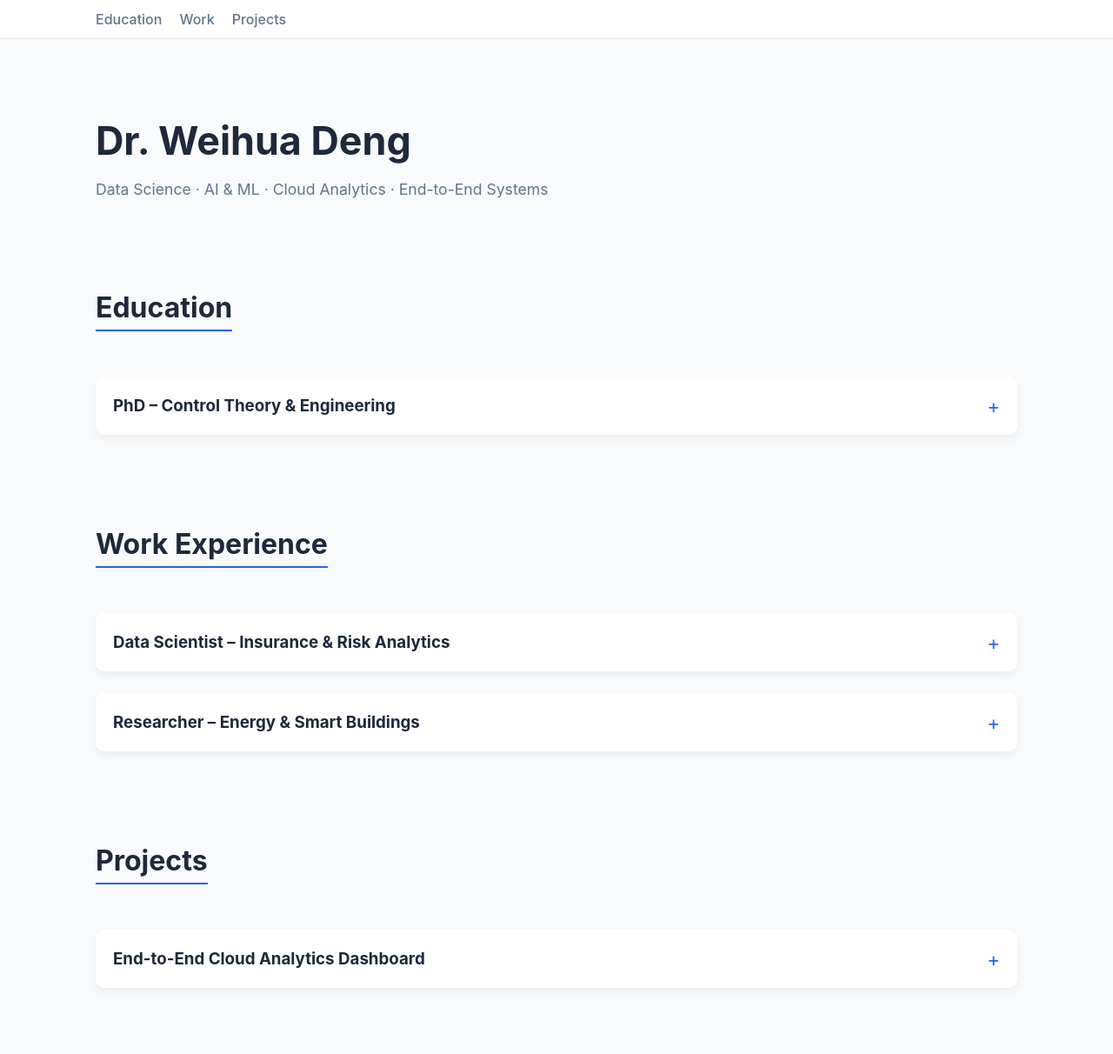
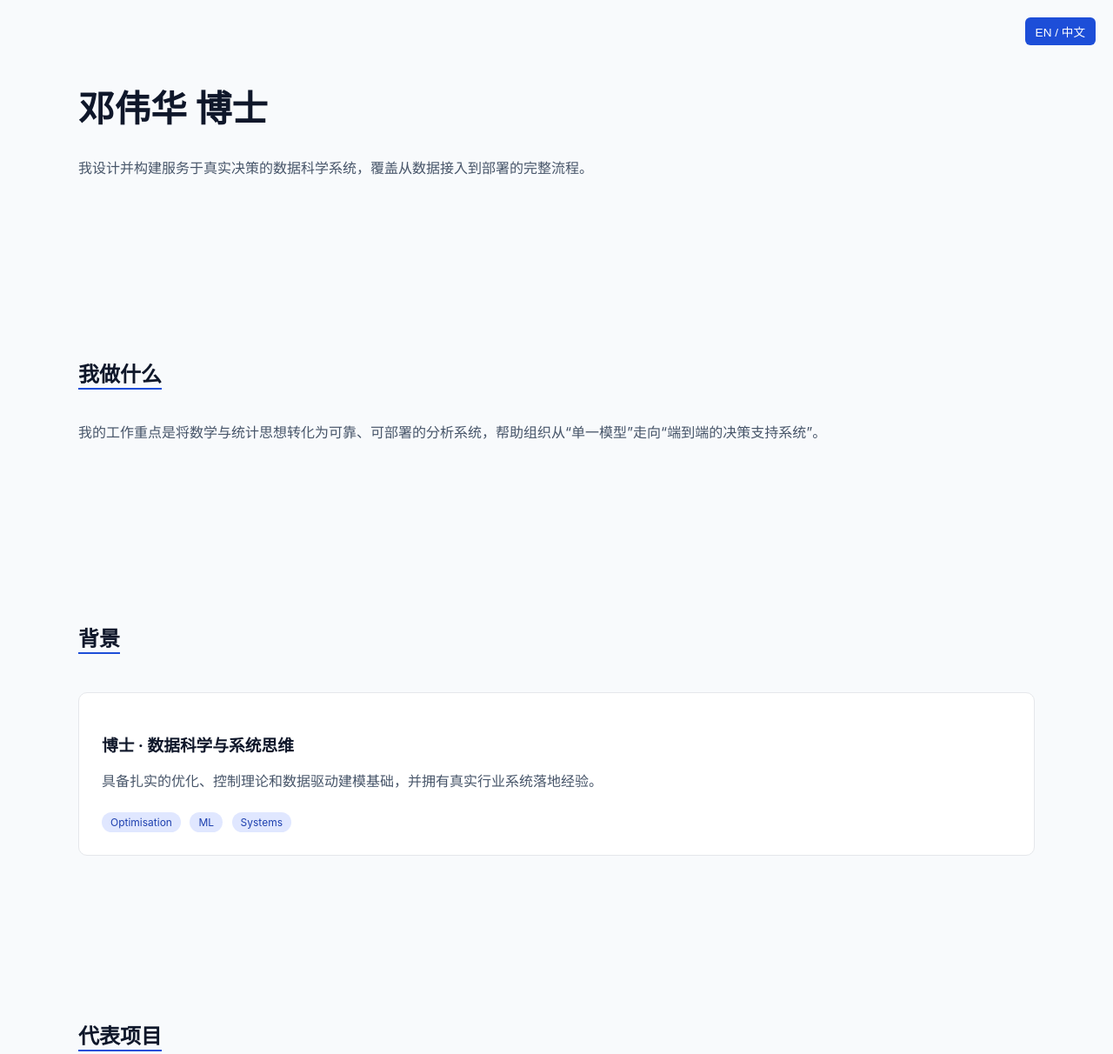
Before and after one commit to deng0529/deng0529.github.io, a plain HTML site: page index.html in a window 1280 px wide. Shown: the top 1212 px of the page at 87% size. Drawn offline with Linux system fonts and the light colour scheme.

Commit message:
Update index.html

```diff
--- a/index.html
+++ b/index.html
@@ -2,30 +2,19 @@
 <html lang="en">
 <head>
   <meta charset="UTF-8" />
-  <title>Dr. Weihua Deng | Data Science & AI Systems</title>
+  <title>Dr. Weihua Deng | Data Science & Analytics Systems</title>
 
-  <!-- SEO -->
-  <meta name="description" content="Dr. Weihua Deng – Data Science, Control Optimization, AI Application, Visualization and End-to-End Systems" />
   <meta name="viewport" content="width=device-width, initial-scale=1.0" />
-
-  <!-- Social Preview -->
-  <meta property="og:title" content="Dr. Weihua Deng – Data Science & AI Systems" />
-  <meta property="og:description" content="Education, industry experience, and real-world data science systems." />
-  <meta property="og:type" content="website" />
-  <meta property="og:url" content="https://deng0529.github.io" />
+  <meta name="description" content="Industry-focused data science systems, analytics dashboards, and AI-assisted decision tools." />
 
   <style>
     :root {
-      --primary: #2563eb;
-      --secondary: #0f172a;
+      --primary: #1d4ed8;
       --bg: #f8fafc;
       --card: #ffffff;
-      --text: #1e293b;
-      --muted: #64748b;
-    }
-
-    * {
-      box-sizing: border-box;
+      --text: #0f172a;
+      --muted: #475569;
+      --border: #e5e7eb;
     }
 
     body {
@@ -35,93 +24,50 @@
       color: var(--text);
     }
 
-    /* ---------- NAV ---------- */
-    nav {
-      position: sticky;
-      top: 0;
-      background: #ffffff;
-      border-bottom: 1px solid #e5e7eb;
-      z-index: 100;
+    header, section, footer {
+      max-width: 1100px;
+      margin: auto;
+      padding: 64px 20px;
     }
 
-    nav ul {
-      display: flex;
-      list-style: none;
-      margin: 0;
-      padding: 12px 20px;
-      max-width: 1100px;
-      margin-inline: auto;
-      gap: 20px;
+    h1 { font-size: 2.6rem; }
+    h2 { margin-top: 60px; border-bottom: 2px solid var(--primary); display: inline-block; }
+    h3 { margin-bottom: 0.4em; }
+
+    p { line-height: 1.7; color: var(--muted); }
+
+    .lang-toggle {
+      position: fixed;
+      top: 20px;
+      right: 20px;
+      background: var(--primary);
+      color: white;
+      border: none;
+      padding: 6px 12px;
+      border-radius: 6px;
+      cursor: pointer;
+      font-size: 0.85rem;
     }
 
-    nav a {
-      text-decoration: none;
-      color: var(--muted);
-      font-weight: 500;
-    }
-
-    nav a:hover {
-      color: var(--primary);
-    }
-
-    /* ---------- LAYOUT ---------- */
-    .container {
-      max-width: 1100px;
-      margin: auto;
-      padding: 60px 20px;
-    }
-
-    header h1 {
-      font-size: 2.8rem;
-      margin-bottom: 0.2em;
-    }
-
-    header p {
-      font-size: 1.1rem;
-      color: var(--muted);
-    }
-
-    section {
-      margin-top: 80px;
-    }
-
-    section h2 {
-      font-size: 2rem;
-      border-bottom: 2px solid var(--primary);
-      display: inline-block;
-      padding-bottom: 6px;
-    }
-
-    /* ---------- CARDS ---------- */
     .card {
       background: var(--card);
       border-radius: 10px;
-      padding: 20px;
-      margin-top: 25px;
-      box-shadow: 0 4px 10px rgba(0,0,0,0.05);
+      padding: 26px;
+      margin-top: 24px;
+      border: 1px solid var(--border);
     }
 
-    .card-title {
-      display: flex;
-      justify-content: space-between;
-      align-items: center;
-      cursor: pointer;
+    .project-grid {
+      display: grid;
+      grid-template-columns: repeat(auto-fit, minmax(320px, 1fr));
+      gap: 24px;
     }
 
-    .card-title h3 {
-      margin: 0;
-    }
-
-    .toggle {
-      font-size: 1.4rem;
-      color: var(--primary);
-    }
-
-    .card-content {
-      display: none;
-      margin-top: 15px;
-      color: var(--muted);
-      line-height: 1.6;
+    .gif {
+      width: 100%;
+      border-radius: 8px;
+      margin-top: 12px;
+      border: 1px solid var(--border);
     }
 
     .tag {
@@ -130,138 +76,110 @@
       color: #1e40af;
       padding: 4px 10px;
       border-radius: 12px;
-      font-size: 0.8rem;
+      font-size: 0.75rem;
       margin-right: 6px;
       margin-top: 6px;
     }
 
+    .btn {
+      display: inline-block;
+      margin-top: 12px;
+      padding: 8px 14px;
+      background: var(--primary);
+      color: white;
+      border-radius: 6px;
+      font-size: 0.85rem;
+      text-decoration: none;
+    }
+
     footer {
-      margin-top: 120px;
       text-align: center;
+      font-size: 0.85rem;
       color: var(--muted);
-      font-size: 0.9rem;
     }
   </style>
 </head>
 
 <body>
 
-<nav>
-  <ul>
-    <li><a href="#education">Education</a></li>
-    <li><a href="#work">Work</a></li>
-    <li><a href="#projects">Projects</a></li>
-  </ul>
-</nav>
-
-<div class="container">
+<button class="lang-toggle" onclick="toggleLang()">EN / 中文</button>
 
 <header>
-  <h1>Dr. Weihua Deng</h1>
-  <p>Data Science · AI & ML · Cloud Analytics · End-to-End Systems</p>
+  <h1 data-en="Dr. Weihua Deng" data-zh="邓伟华 博士"></h1>
+  <p
+    data-en="I design and build data science systems that support real-world decisions — from data ingestion to deployment."
+    data-zh="我设计并构建服务于真实决策的数据科学系统，覆盖从数据接入到部署的完整流程。"
+  ></p>
 </header>
 
-<!-- ================= EDUCATION ================= -->
-<section id="education">
-  <h2>Education</h2>
+<section>
+  <h2 data-en="What I Do" data-zh="我做什么"></h2>
+  <p
+    data-en="My work focuses on translating mathematical and statistical ideas into reliable, deployable analytics systems. I help organisations move beyond isolated models towards end-to-end decision-support pipelines."
+    data-zh="我的工作重点是将数学与统计思想转化为可靠、可部署的分析系统，帮助组织从“单一模型”走向“端到端的决策支持系统”。"
+  ></p>
+</section>
 
+<section>
+  <h2 data-en="Background" data-zh="背景"></h2>
   <div class="card">
-    <div class="card-title" onclick="toggle(this)">
-      <h3>PhD – Control Theory & Engineering</h3>
-      <span class="toggle">+</span>
-    </div>
-    <div class="card-content">
-      <p>
-        PhD focusing on distributed control, optimisation, and data-driven modelling.
-        Strong foundation in mathematics, systems theory, and applied machine learning.
-      </p>
-      <span class="tag">Optimisation</span>
-      <span class="tag">ML</span>
-      <span class="tag">Control Systems</span>
-    </div>
+    <h3 data-en="PhD · Data Science & Systems Thinking" data-zh="博士 · 数据科学与系统思维"></h3>
+    <p
+      data-en="Strong foundation in optimisation, control theory, and data-driven modelling, combined with hands-on industry experience."
+      data-zh="具备扎实的优化、控制理论和数据驱动建模基础，并拥有真实行业系统落地经验。"
+    ></p>
+    <span class="tag">Optimisation</span>
+    <span class="tag">ML</span>
+    <span class="tag">Systems</span>
   </div>
 </section>
 
-<!-- ================= WORK ================= -->
-<section id="work">
-  <h2>Work Experience</h2>
+<section>
+  <h2 data-en="Selected Projects" data-zh="代表项目"></h2>
 
-  <div class="card">
-    <div class="card-title" onclick="toggle(this)">
-      <h3>Data Scientist – Insurance & Risk Analytics</h3>
-      <span class="toggle">+</span>
+  <div class="project-grid">
+
+    <div class="card">
+      <h3 data-en="End-to-End Cloud Analytics Dashboard" data-zh="端到端云端分析仪表盘"></h3>
+      <p
+        data-en="A production-style analytics system enabling interactive exploration of large-scale data for operational decision-making."
+        data-zh="一个生产级分析系统，用于支持大规模数据的交互式分析与业务决策。"
+      ></p>
+
+      <!-- 上传你的 GIF 后替换文件名 -->
+      <img src="dashboard-demo.gif" class="gif" alt="Dashboard demo">
+
+      <span class="tag">BigQuery</span>
+      <span class="tag">Streamlit</span>
+      <span class="tag">Cloud</span>
+
+      <a href="YOUR_GUMROAD_LINK" class="btn">View Product</a>
     </div>
-    <div class="card-content">
-      <p>
-        Built data science pipelines for liability analysis, ESG risk modelling,
-        and automated decision systems using Python, SQL, and cloud platforms.
-      </p>
-      <span class="tag">Python</span>
-      <span class="tag">BigQuery</span>
-      <span class="tag">ML</span>
-    </div>
-  </div>
 
-  <div class="card">
-    <div class="card-title" onclick="toggle(this)">
-      <h3>Researcher – Energy & Smart Buildings</h3>
-      <span class="toggle">+</span>
-    </div>
-    <div class="card-content">
-      <p>
-        Developed predictive control and optimisation models for energy efficiency
-        in buildings using sensor data and machine learning techniques.
-      </p>
-      <span class="tag">Energy</span>
-      <span class="tag">Optimisation</span>
-      <span class="tag">IoT</span>
-    </div>
   </div>
 </section>
 
-<!-- ================= PROJECTS ================= -->
-<section id="projects">
-  <h2>Projects</h2>
-
-  <div class="card">
-    <div class="card-title" onclick="toggle(this)">
-      <h3>End-to-End Cloud Analytics Dashboard</h3>
-      <span class="toggle">+</span>
-    </div>
-    <div class="card-content">
-      <p>
-        Built a production-shaped analytics system using Google Cloud Storage,
-        BigQuery, Streamlit, and Streamlit Cloud.
-      </p>
-      <p>
-        Includes authentication, SQL querying, dashboard UI, and deployment.
-      </p>
-      <span class="tag">Streamlit</span>
-      <span class="tag">BigQuery</span>
-      <span class="tag">Cloud</span>
-    </div>
-  </div>
+<section>
+  <h2 data-en="Writing & Thinking" data-zh="写作与思考"></h2>
+  <p
+    data-en="I write about building real analytics systems, AI-assisted development workflows, and the gap between theory and practice."
+    data-zh="我主要写作关于真实分析系统构建、AI 辅助开发流程，以及理论与实践之间的差距。"
+  ></p>
 </section>
 
 <footer>
-  © 2025 Dr. Weihua Deng · Built with GitHub Pages
+  © 2025 Weihua Deng · GitHub Pages
 </footer>
 
-</div>
-
 <script>
-  function toggle(element) {
-    const content = element.nextElementSibling;
-    const icon = element.querySelector(".toggle");
-
-    if (content.style.display === "block") {
-      content.style.display = "none";
-      icon.textContent = "+";
-    } else {
-      content.style.display = "block";
-      icon.textContent = "–";
-    }
+  let currentLang = "en";
+  function toggleLang() {
+    currentLang = currentLang === "en" ? "zh" : "en";
+    document.querySelectorAll("[data-en]").forEach(el => {
+      el.textContent = el.dataset[currentLang];
+    });
   }
+  toggleLang();
 </script>
 
 </body>
```
